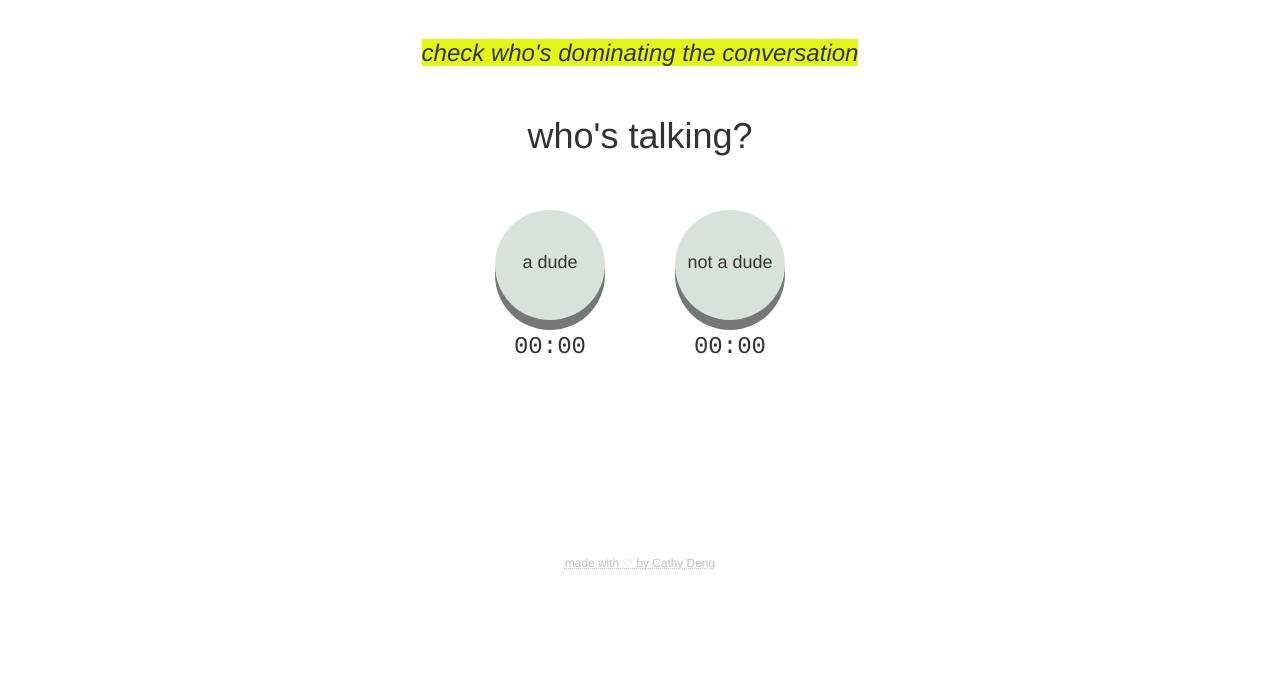
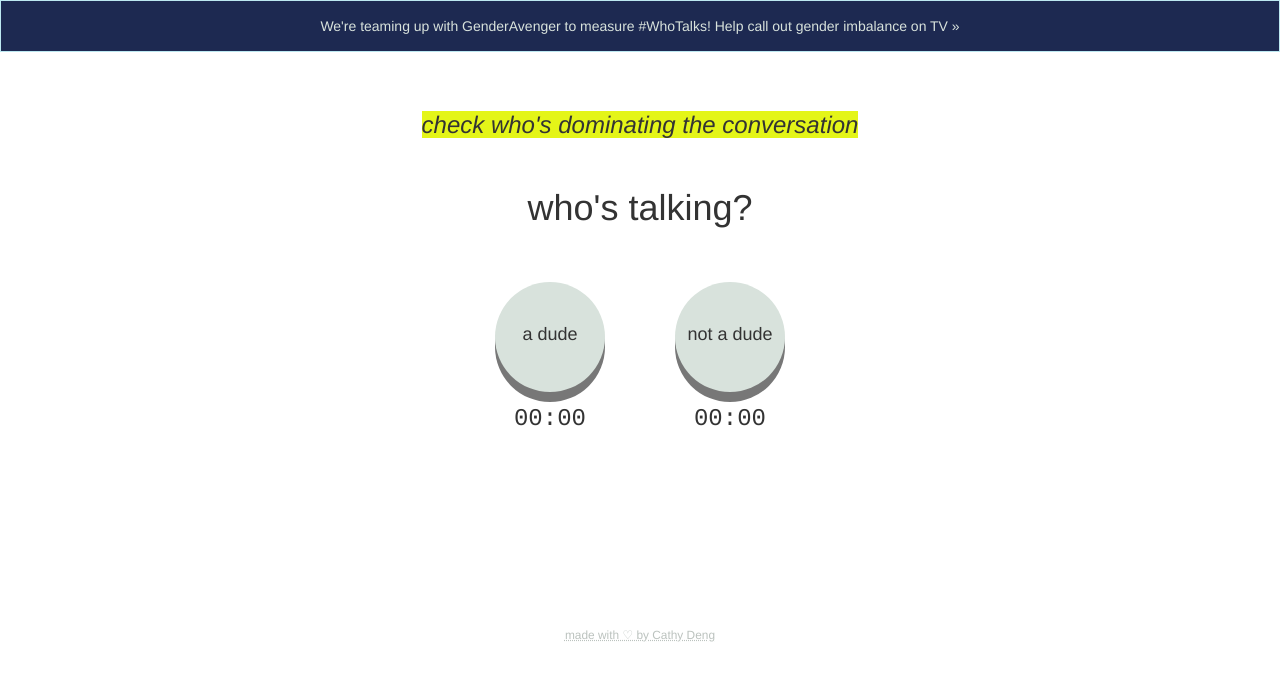
Before and after one commit to cathydeng/are-men-talking-too-much, a Jekyll site: the page built from index.html, in a window 1280 px wide. Shown: the top 681 px of the page. Built offline with Jekyll 4.4.1, drawn with Linux system fonts in a browser that asks for light colours.

Commit message:
genderavenger banner

```diff
--- a/css/custom.css
+++ b/css/custom.css
@@ -55,3 +55,15 @@ a.muted-link, a.muted-link:active, a.muted-link:hover {
 	font-family: "Courier", sans-serif;
 	color: #BBC2BE;
 }
+
+
+.alert {
+	border-radius: 0px;
+}
+.alert-ga {
+	background-color: #1d2951;
+	color: #d8e2dc;
+}
+a.ga:hover{
+	text-decoration: none;
+}
--- a/index.html
+++ b/index.html
@@ -5,6 +5,11 @@ title: Are men talking too much?
 
 
 <body>
+  <a href="https://www.genderavenger.com/" class="ga" target="_blank">
+    <div class="alert alert-info alert-ga text-center" role="alert">
+      We're teaming up with GenderAvenger to measure #WhoTalks! Help call out gender imbalance on TV »
+    </div>
+  </a>
   <div class="content">
       <div class="row-fluid">
 
```
